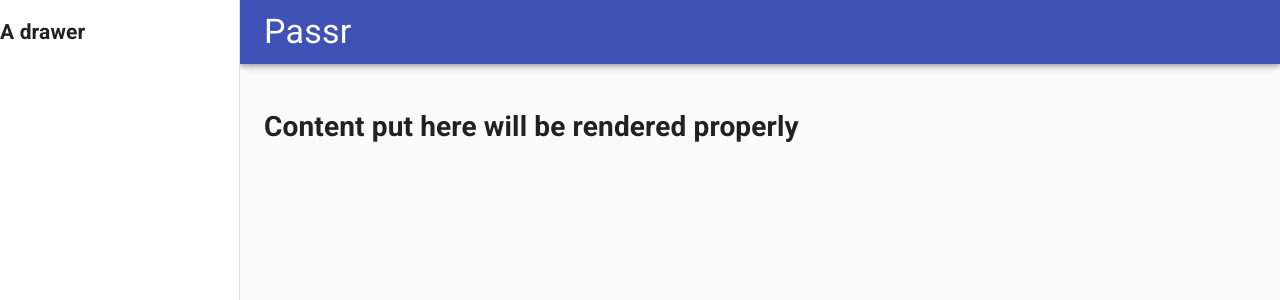
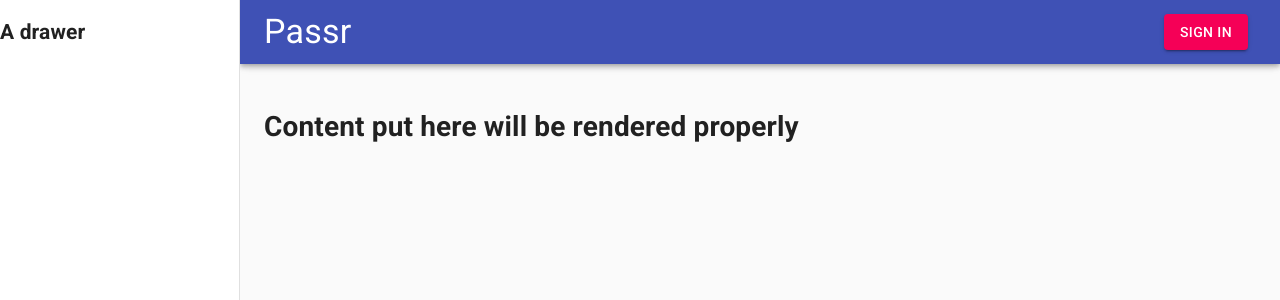
Before and after one commit to VikeLabs/Passr-Archived, a React app: page / in a window 1280 px wide. Shown: the top 300 px of the page. Built offline with nearby package versions, Linux system fonts and the light colour scheme.

Commit message:
made the sign-in button appear in the top right of the AppBar

```diff
--- a/src/components/ApplicationBar/ApplicationBar.tsx
+++ b/src/components/ApplicationBar/ApplicationBar.tsx
@@ -13,6 +13,8 @@ import {
     Theme,
     createStyles,
 } from '@material-ui/core/styles'
+
+import SignIn from '../sign-in/sign-in'
 
 const drawerWidth = 240
 
@@ -53,6 +55,9 @@ const useStyles = makeStyles((theme: Theme) =>
             flexGrow: 1,
             padding: theme.spacing(3),
         },
+        signInButton: {
+            marginLeft: 'auto',
+        }
     }),
 )
 
@@ -97,7 +102,11 @@ const ApplicationBar: FunctionComponent<ApplicationBarProps> = ({
                             color="inherit"
                         ></IconButton>
                     </div>
+                    <div className={classes.signInButton}>
+                        <SignIn isSignedIn={false} changeSignIn={() => {}}/>
+                    </div>
                 </Toolbar>
+
             </AppBar>
             <nav className={classes.drawer} aria-label="mailbox folders">
                 {/* The implementation can be swapped with js to avoid SEO duplication of links. */}
--- a/src/components/sign-in/sign-in.tsx
+++ b/src/components/sign-in/sign-in.tsx
@@ -23,19 +23,15 @@ const useStyles = makeStyles((theme: Theme) =>
 export default function SignInButton(props: Props) {
   const classes = useStyles();
   let buttonText = ''
-  let buttonColor: 'primary' | 'secondary' | undefined = undefined
 
   if(props.isSignedIn) {
     buttonText = 'Sign Out'
-    buttonColor = 'secondary'
   } else {
-    buttonText = 'Sign In'
-    buttonColor = 'primary'
-  }
+    buttonText = 'Sign In'  }
 
   return (
     <div>
-      <Button variant='contained' color={buttonColor} className={classes.button} onClick={props.changeSignIn}>
+      <Button variant='contained' color='secondary' className={classes.button} onClick={props.changeSignIn}>
         {buttonText}
       </Button>
     </div>
```
